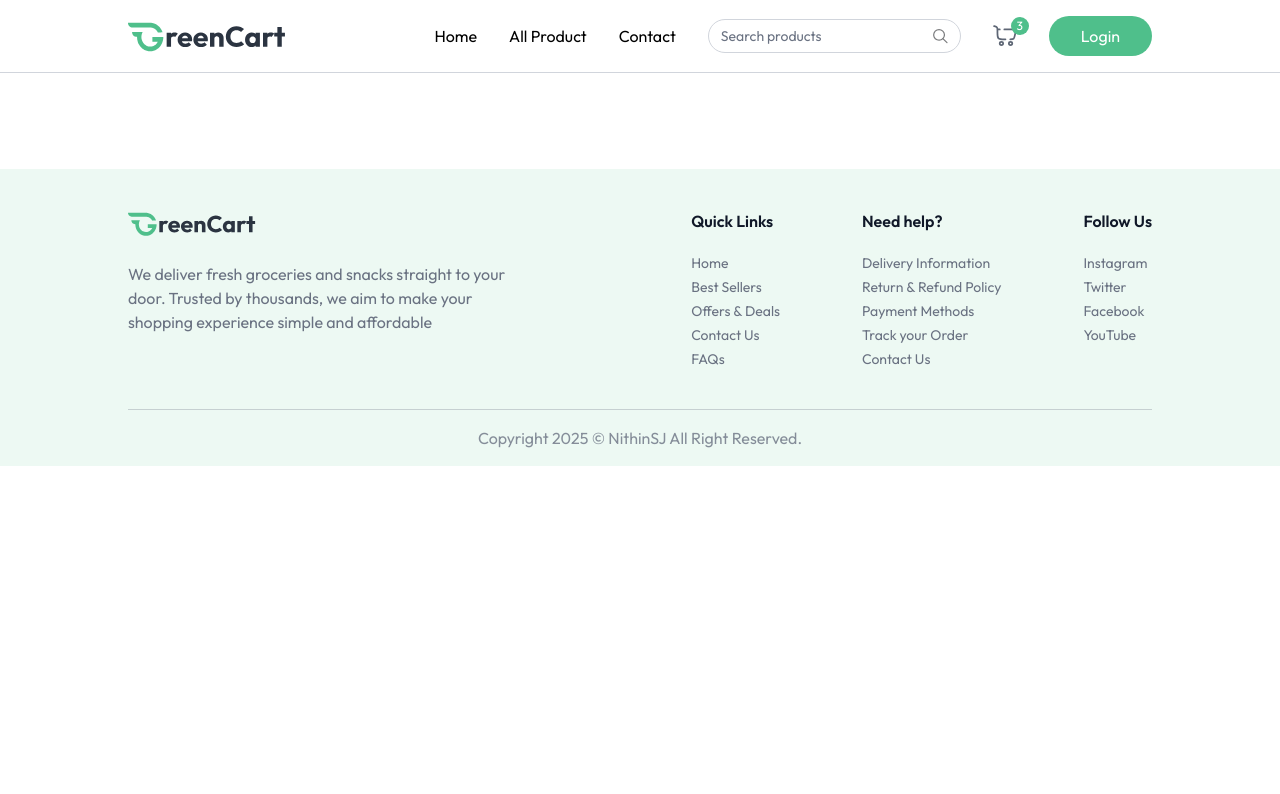
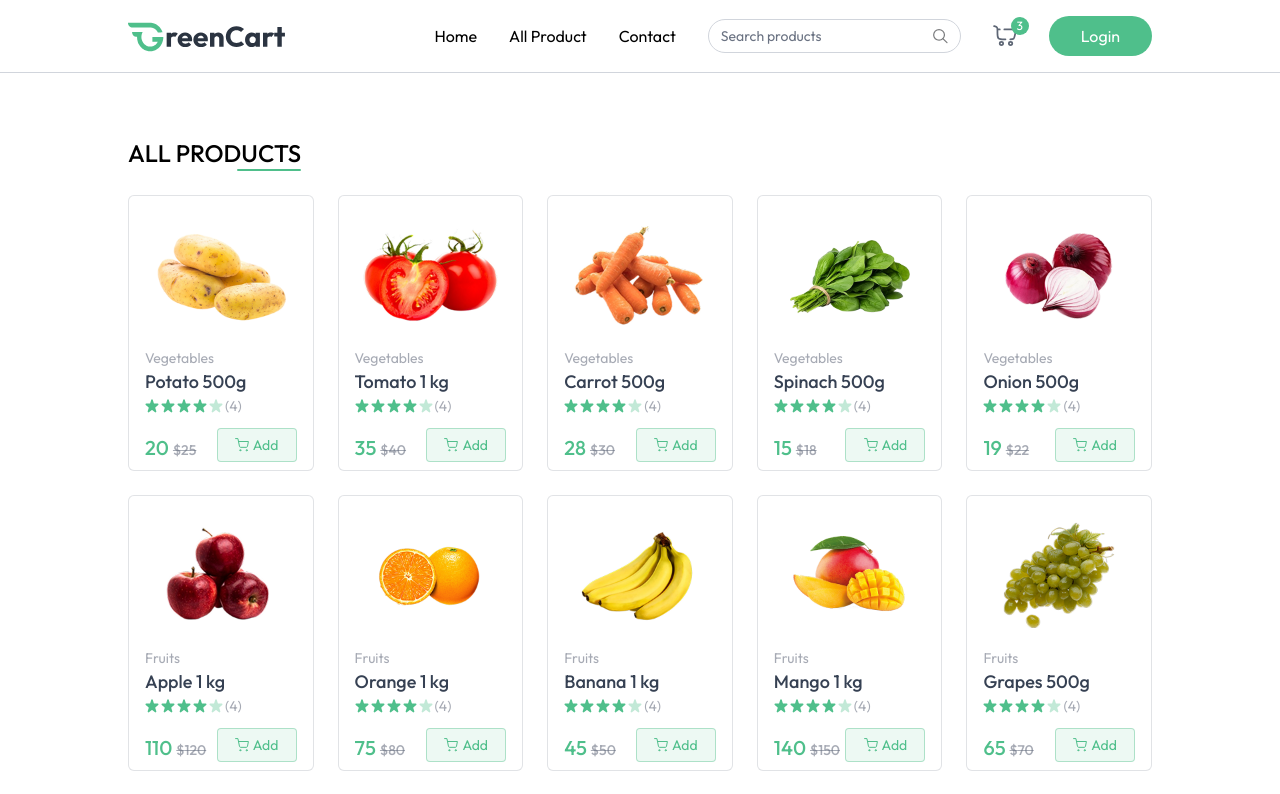
Before and after one commit to Nithinjayan4/Greencart, a React (Vite) app in the folder client/: page /products in a window 1280 px wide. Shown: the top 794 px of the page. Built offline with nearby package versions, Linux system fonts and the light colour scheme.

Commit message:
All products page fixed data

```diff
--- a/client/src/App.jsx
+++ b/client/src/App.jsx
@@ -6,6 +6,7 @@
 import Footer from './components/Footer'
 import { useAppContext } from './context/AppContext'
 import Login from './components/Login'
+import AllProducts from './pages/AllProducts'
 
 const App = () => {
 
@@ -20,6 +21,7 @@
       <div className={`${isSellerPath ? "" : "px-6 md:px-16 lg:px-24 xl:px-32"}`}>
         <Routes>
           <Route path='/' element={<Home/>}/>
+          <Route path='/products' element={<AllProducts/>}/>
         </Routes>
       </div>
      {! isSellerPath && <Footer/>}
--- a/client/src/components/Navbar.jsx
+++ b/client/src/components/Navbar.jsx
@@ -1,4 +1,4 @@
-import { useState } from "react";
+import { useEffect, useState } from "react";
 import { NavLink } from "react-router-dom";
 import { assets } from "../assets/assets";
 import { useAppContext } from "../context/AppContext";
@@ -6,16 +6,30 @@
 const Navbar = () => {
   const [open, setOpen] = useState(false);
 
-  const { user, setUser, setshowUserLogin, navigate } = useAppContext();
-
+  const {
+    user,
+    setUser,
+    setshowUserLogin,
+    navigate,
+    searchQuery,
+    setSearchQuery,
+  } = useAppContext();
 
   const logout = async () => {
     setUser(null);
     navigate("/");
   };
+
+
+  useEffect(()=>{
+    if(searchQuery.length > 0){
+      navigate("/products")
+    }
+
+  },[searchQuery])
   return (
     <nav className="flex items-center justify-between px-6 md:px-16 lg:px-24 xl:px-32 py-4 border-b border-gray-300 bg-white relative transition-all">
-      <NavLink to="/" onClick={()=> setOpen(false)}>
+      <NavLink to="/" onClick={() => setOpen(false)}>
         <img className="h-9" src={assets.logo} alt="logo" />
       </NavLink>
 
@@ -27,6 +41,7 @@
 
         <div className="hidden lg:flex items-center text-sm gap-2 border border-gray-300 px-3 rounded-full">
           <input
+          onChange={(e)=>setSearchQuery(e.target.value)}
             className="py-1.5 w-full bg-transparent outline-none placeholder-gray-500"
             type="text"
             placeholder="Search products"
@@ -34,7 +49,10 @@
           <img src={assets.search_icon} alt="search" className="w-4 h-4" />
         </div>
 
-        <div onClick={()=>navigate("/cart")} className="relative cursor-pointer">
+        <div
+          onClick={() => navigate("/cart")}
+          className="relative cursor-pointer"
+        >
           <img
             src={assets.nav_cart_icon}
             alt="cart"
@@ -55,10 +73,18 @@
           <div className=" relative group">
             <img src={assets.profile_icon} alt="" className="w-10" />
             <ul className="hidden group-hover:block absolute top-10 right-0 bg-white shadow border border-gray-200 py-2.5 w-30 rounded-md z-40 text-sm">
-              <li  onClick={()=> navigate("my-orders")} className="p-1.5 hover:bg-primary/10 cursor-pointer">
+              <li
+                onClick={() => navigate("my-orders")}
+                className="p-1.5 hover:bg-primary/10 cursor-pointer"
+              >
                 My Orders
               </li>
-              <li   onClick={logout}className="p-1.5 hover:bg-primary/10 cursor-pointer">Logout</li>
+              <li
+                onClick={logout}
+                className="p-1.5 hover:bg-primary/10 cursor-pointer"
+              >
+                Logout
+              </li>
             </ul>
           </div>
         )}
--- a/client/src/context/AppContext.jsx
+++ b/client/src/context/AppContext.jsx
@@ -18,6 +18,8 @@
     const [showUserLogin, setshowUserLogin] = useState(false);
     const [products, setProducts] = useState([]);
     const [cartItems, setCartItems] = useState({});
+    const [searchQuery, setSearchQuery] = useState(false);
+
 
     const fetchProducts =async()=>{
         setProducts(dummyProducts)
@@ -81,6 +83,8 @@
         updateCartItem,
         removeFromCart,
         cartItems,
+        searchQuery,
+        setSearchQuery,
     };
 
 
--- /dev/null
+++ b/client/src/pages/AllProducts.jsx
@@ -0,0 +1,37 @@
+import React, { useEffect, useState } from 'react'
+import { useAppContext } from '../context/AppContext';
+import ProductCard from '../components/ProductCard';
+
+const AllProducts = () => {
+    const {products,searchQuery} = useAppContext();
+    const [filteredProducts, setFilteredProducts] = useState([]);
+
+    useEffect(()=>{
+        if(searchQuery.length > 0){
+            setFilteredProducts(products.filter((product) => product.name.toLowerCase().includes(searchQuery.toLowerCase())
+
+        )) } else{
+            setFilteredProducts(products)
+        }
+
+    },[products,searchQuery])
+  return (
+    <div className='mt-16 flex flex-col'>
+        <div className='flex flex-col items-end w-max'>
+        <p className='text-2xl font-medium uppercase'>All products</p>
+        <div className='w-16 h-0.5 bg-primary rounded-full'></div>
+        </div>
+        <div className='grid grid-cols-2 sm:grid-cols-3 md:grid-cols-4 gap-3 md:gap-6 lg:grid-cols-5 mt-6'>
+            {filteredProducts.filter((product) => product.inStock).map((product,index)=>(
+
+                <ProductCard key={index} product={product}/>
+
+            )) }
+
+        </div>
+
+    </div>
+  )
+}
+
+export default AllProducts
```
